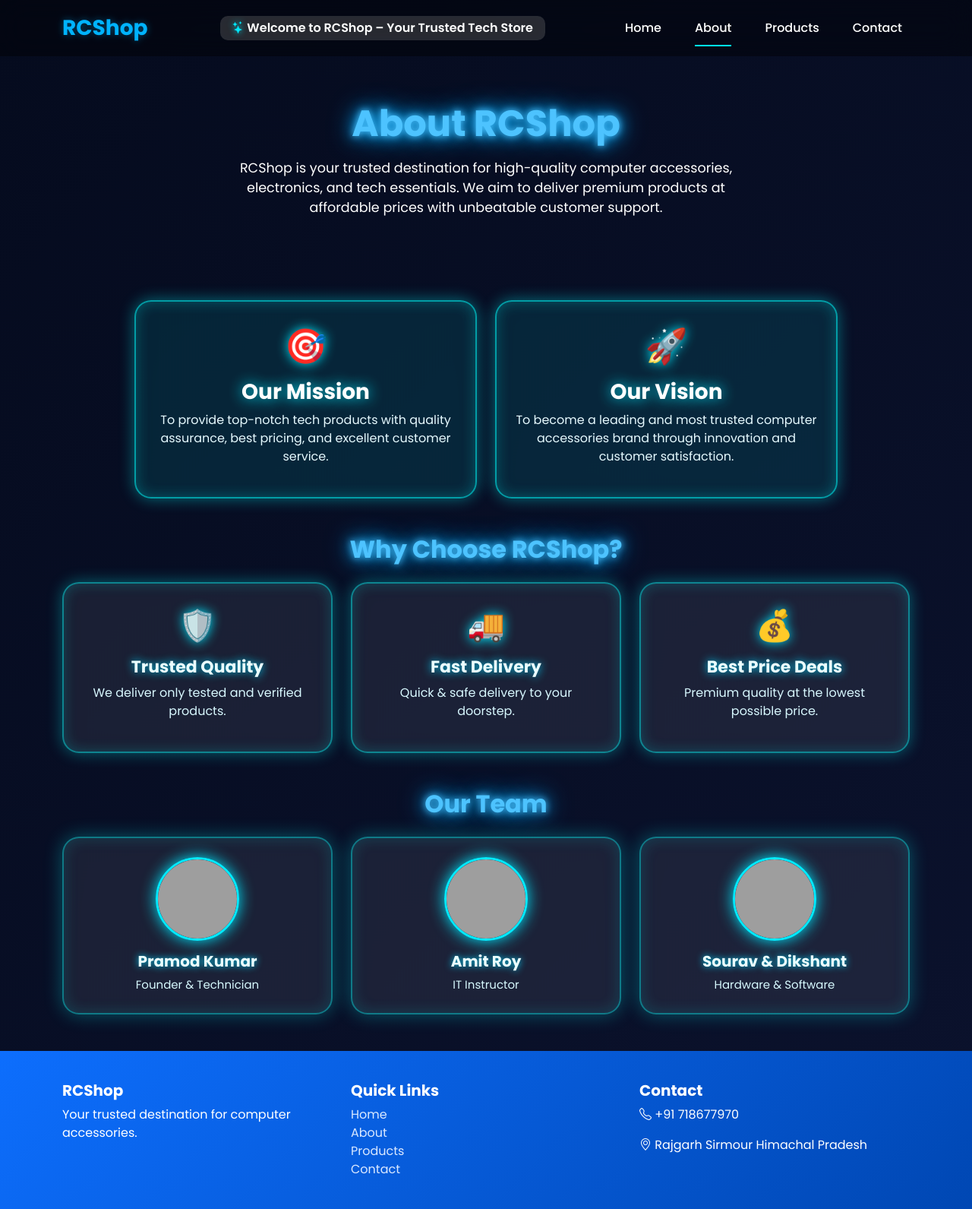
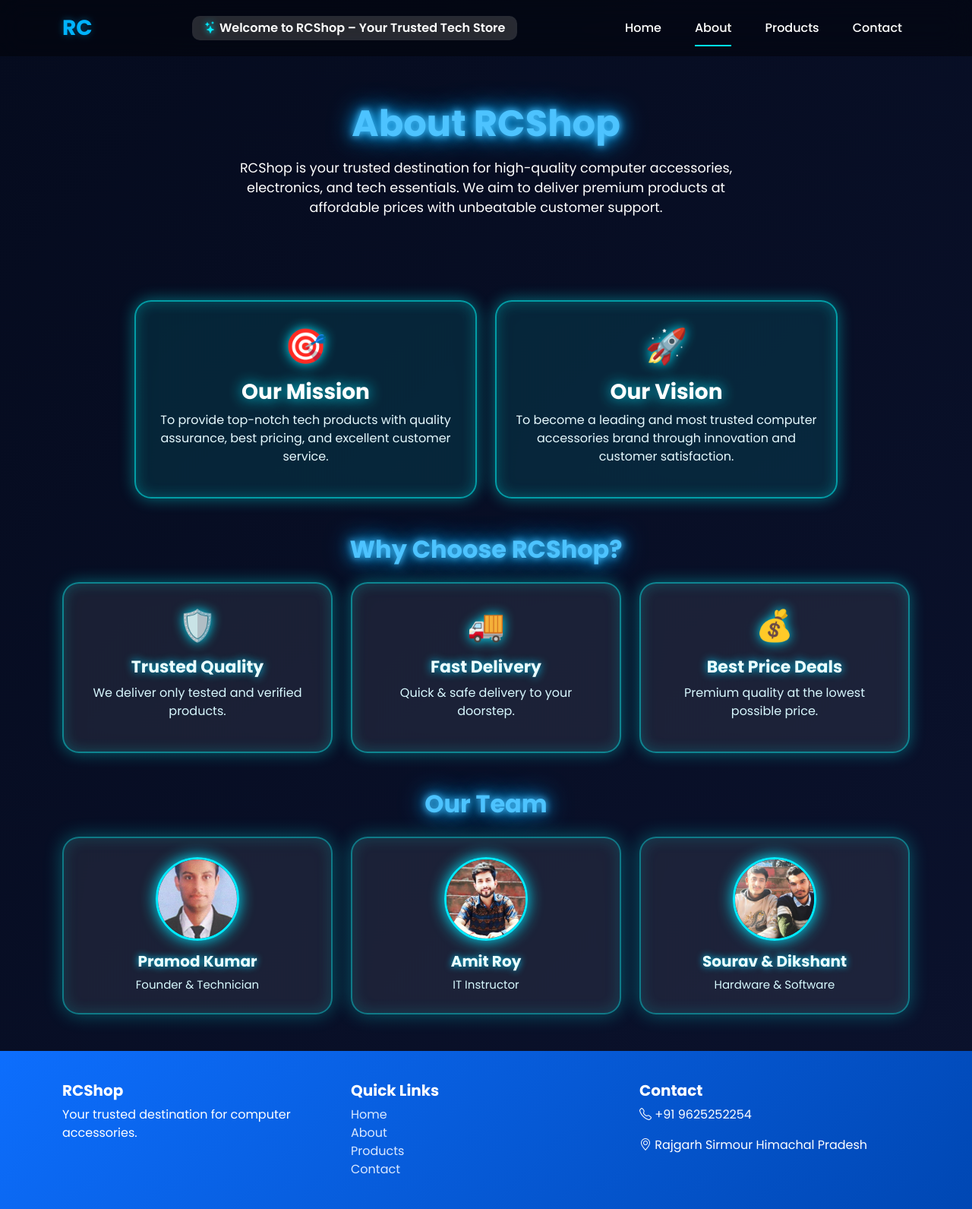
Before and after one commit to idtgroups-eng/rcshop, a Django app: page /about/ in a window 1280 px wide. Shown: the whole page at 76% size. Run offline with Django 5.2, Linux system fonts and the light colour scheme; grey boxes are pictures that could not be loaded.

Commit message:
Premium team image update

```diff
--- a/templates/about.html
+++ b/templates/about.html
@@ -28,7 +28,7 @@
 
       <!-- LOGO -->
       <div class="logo-area">
-        <a class="navbar-brand brand-blue fw-bold fs-3" href="{% url 'home' %}">RCShop</a>
+        <a class="navbar-brand brand-blue fw-bold fs-3" href="{% url 'home' %}">RC</a>
       </div>
 
       <!-- WELCOME BAR -->
@@ -177,7 +177,7 @@
 
       <div class="col-md-4">
         <h5 class="fw-bold">Contact</h5>
-        <p><i class="bi bi-telephone"></i> +91 718677970</p>
+        <p><i class="bi bi-telephone"></i> +91 9625252254</p>
         <p><i class="bi bi-geo-alt"></i> Rajgarh Sirmour Himachal Pradesh</p>
       </div>
 
--- a/templates/cart.html
+++ b/templates/cart.html
@@ -17,7 +17,7 @@
 
     <div class="rc-left">
         <img src="{% static 'images/logo.png' %}" class="rc-logo">
-        <span>RCShop</span>
+        <span>RC</span>
     </div>
 
     <nav class="rc-nav">
--- a/templates/checkout.html
+++ b/templates/checkout.html
@@ -18,7 +18,7 @@
 <header class="ultra-header">
     <div class="header-left">
         <img src="{% static 'images/logo.png' %}" class="logo" alt="RCShop Logo">
-        <span class="brand">RCShop</span>
+        <span class="brand">RC</span>
     </div>
 
     <nav class="header-center">
--- a/templates/contact.html
+++ b/templates/contact.html
@@ -24,11 +24,11 @@
 <!-- ================= HEADER ================= -->
 <header class="rc-header">
   <div class="rc-left">
-    <h2 class="rc-logo">RCShop</h2>
+    <h2 class="rc-logo">RC</h2>
   </div>
 
   <div class="rc-center">
-    <h3 class="rc-title">Welcome to RCShop</h3>
+    <h3 class="rc-title">Welcome to Right Computers</h3>
   </div>
 
   <nav class="rc-menu">
--- a/templates/products.html
+++ b/templates/products.html
@@ -16,7 +16,7 @@
 <!-- ================= HEADER ================= -->
 <header class="rc-header">
 <div class="rc-container">
-  <h2 class="rc-logo">RCShop</h2>
+  <h2 class="rc-logo">RC</h2>
 
 <nav class="rc-nav">
   <a href="/">Home</a>
```
Also changed, not shown: static/images/person1.jpg (added), static/images/person2.jpg (added), static/images/person3.jpg (added).
